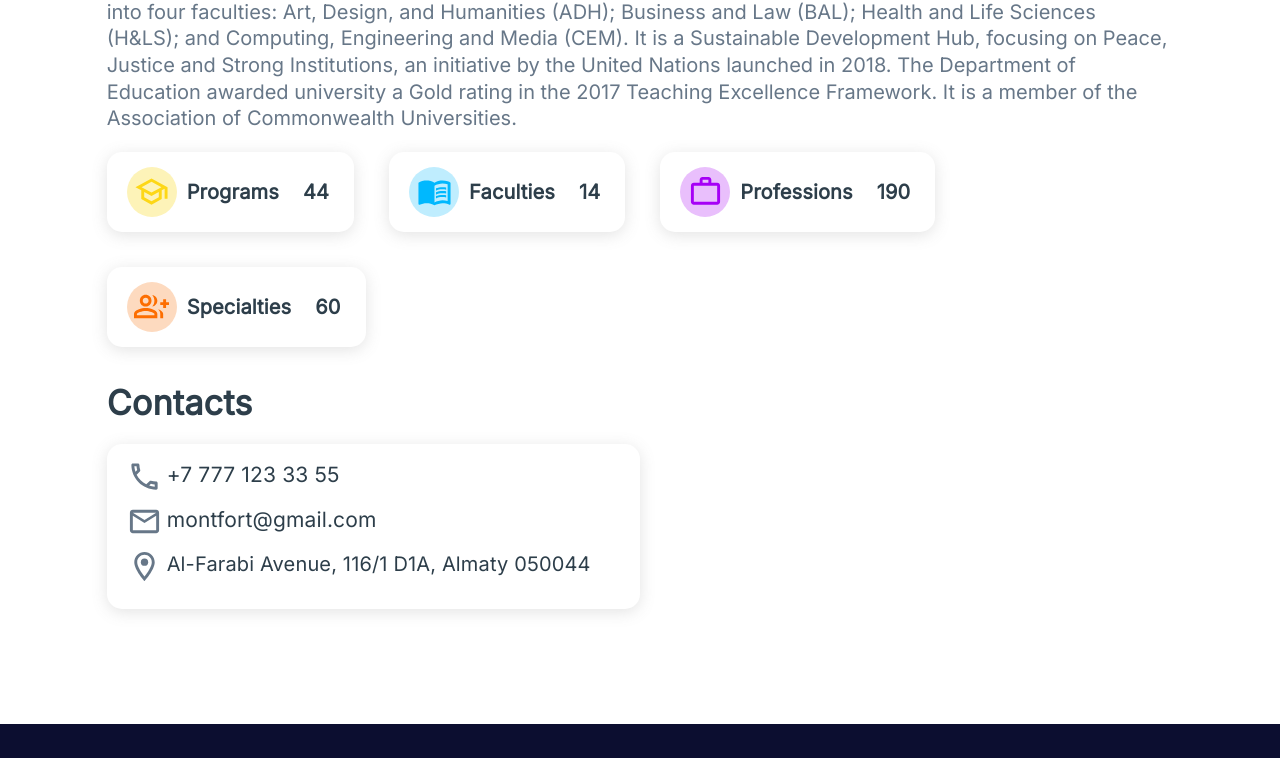
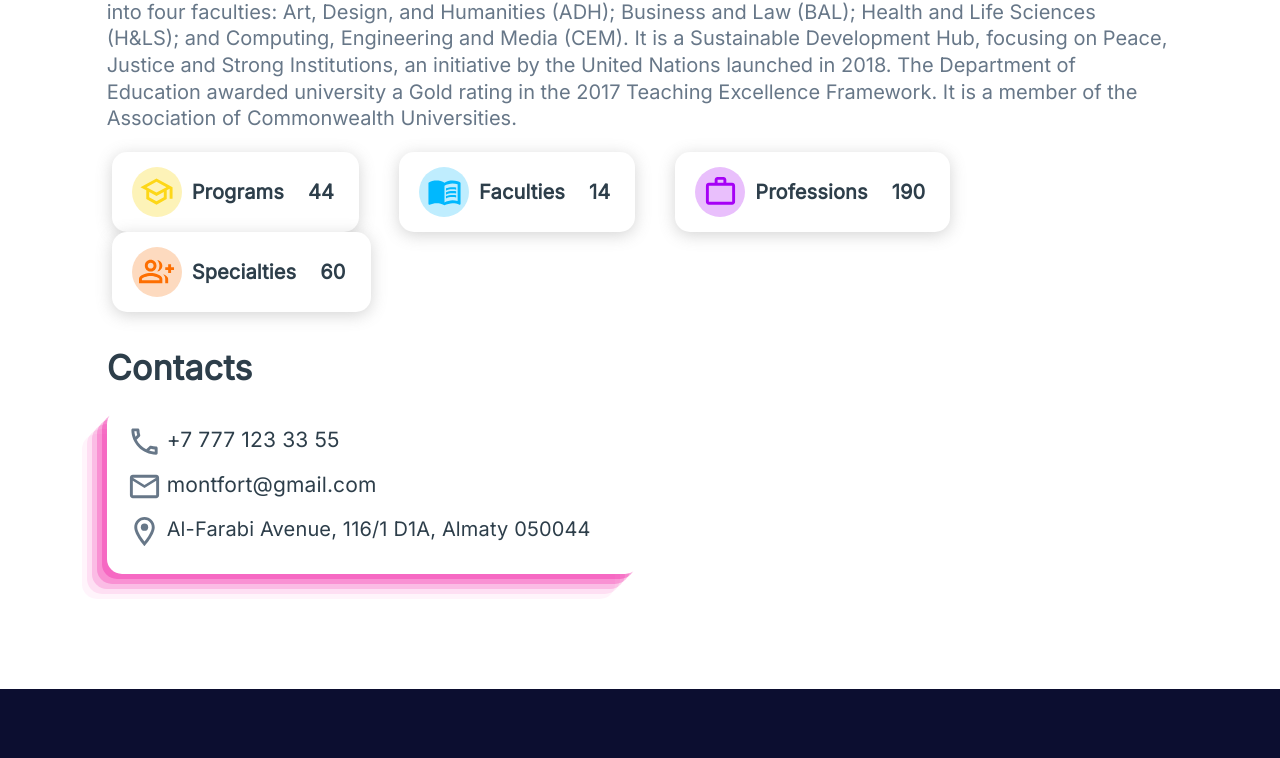
Before and after one commit to TrueVocation/true_vocation_client, a React (Create React App) app: page /university/1 in a window 1280 px wide. Shown: the part 939-1697 px from the top of the page. Built offline with nearby package versions, Linux system fonts and the light colour scheme.

Commit message:
test pages 6 - University pages

```diff
--- a/src/Components/card/UniversityInfoCard.js
+++ b/src/Components/card/UniversityInfoCard.js
@@ -12,10 +12,10 @@ function UniversityInfoCard(props) {
     return (
         <Paper variant={"elevation"} elevation={0} style={{
             borderRadius: 15,
-            boxShadow: "0 3px 16px 0 rgb(114 114 114 / 20%)",
+            boxShadow: "0 3px 16px 0 rgb(114 114 114 / 30%)",
             padding: "15px 25px 15px 20px",
             marginRight:35,
-            marginBottom:35
+            cursor:"pointer",
         }}
                square={true}>
             <Grid container display={"flex"} flexDirection={"row"} alignItems={"center"} justifyContent={"space-between"}>
--- a/src/Pages/Home/Home.js
+++ b/src/Pages/Home/Home.js
@@ -223,10 +223,10 @@ const Home = () => {
                                         style={{color: "rgb(103, 119, 136)", marginTop: 20}}>Our mission is to spread
                                 education that is easy accessible and everyone can learn.</Typography>
                         </CustomAnimatedComponent>
-                        <Grid container justifyContent={"space-between"} flexDirection={"row"} xs={6}
+                        <Grid container flexDirection={"row"}
                               style={{marginTop: 40}}>
                             <CustomAnimatedComponent variants={animationButton} custom={3}>
-                                <Button size={"large"} variant={"outlined"} id={"primary_button_outlined"}>Purchase
+                                <Button size={"large"} style={{marginRight:20}} variant={"outlined"} id={"primary_button_outlined"}>Purchase
                                     now</Button>
                             </CustomAnimatedComponent>
                             <CustomAnimatedComponent variants={animationButton} custom={4}>
--- a/src/Pages/Universities/UniversityDetails.js
+++ b/src/Pages/Universities/UniversityDetails.js
@@ -126,10 +126,10 @@ function UniversityDetails(props) {
                                 a 13th-century Earl of Leicester credited with establishing the first Parliament of
                                 England in 1265.</Typography>
                         </CustomAnimatedComponent>
-                        <Grid container justifyContent={"space-between"} flexDirection={"row"} xs={6}
+                        <Grid container flexDirection={"row"} xs={6}
                               style={{marginTop: 40}}>
                             <CustomAnimatedComponent variants={animationButton} custom={3}>
-                                <Button size={"large"} variant={"outlined"} id={"primary_button_outlined"}>Purchase
+                                <Button size={"large"} style={{marginRight:20}} variant={"outlined"} id={"primary_button_outlined"}>Purchase
                                     now</Button>
                             </CustomAnimatedComponent>
                             <CustomAnimatedComponent variants={animationButton} custom={4}>
@@ -205,20 +205,28 @@ function UniversityDetails(props) {
                             Universities.
                         </Typography>
 
-                       <Grid item container display={"flex"} flexDirection={"row"} style={{marginTop:20}}>
+                       <Grid item container display={"flex"} flexDirection={"row"} style={{marginTop:20, marginBottom:35}}>
+                           <CustomAnimatedComponent style={{borderLeft:"5px solid transparent",borderTopLeftRadius:15,borderBottomLeftRadius:15}} whileHover={{borderLeft:"5px solid rgb(253,215,23)", borderTopLeftRadius:15,borderBottomLeftRadius:15}}>
                            <UniversityInfoCard backColor={"rgb(253,243,184)"} text={{text:"Programs", number:44}} icon={<SchoolOutlined fontSize={"large"} style={{color:"rgb(253,215,23)"}} />} />
+                           </CustomAnimatedComponent>
+                           <CustomAnimatedComponent style={{borderLeft:"5px solid transparent",borderTopLeftRadius:15,borderBottomLeftRadius:15}} whileHover={{borderLeft:"5px solid rgb(0,184,254)", borderTopLeftRadius:15,borderBottomLeftRadius:15}}>
                            <UniversityInfoCard backColor={"rgb(191,237,254)"} text={{text:"Faculties", number:14}} icon={<MenuBookOutlined fontSize={"large"} style={{color:"rgb(0,184,254)"}} />} />
-                           <UniversityInfoCard backColor={"rgb(233,191,252)"} text={{text:"Professions", number:190}} icon={<WorkOutlineOutlined fontSize={"large"} style={{color:"rgb(166,0,246)"}} />} />
-                           {/*<UniversityInfoCard backColor={"rgb(191,253,222)"} text={{text:"Professions", number:193}} icon={<GroupAddOutlined fontSize={"large"} style={{color:"rgb(0,253,123)"}} />} />*/}
+                           </CustomAnimatedComponent>
+                           <CustomAnimatedComponent style={{borderLeft:"5px solid transparent",borderTopLeftRadius:15,borderBottomLeftRadius:15}} whileHover={{borderLeft:"5px solid rgb(166,0,246)", borderTopLeftRadius:15,borderBottomLeftRadius:15}}>
+                               <UniversityInfoCard backColor={"rgb(233,191,252)"} text={{text:"Professions", number:190}} icon={<WorkOutlineOutlined fontSize={"large"} style={{color:"rgb(166,0,246)"}} />} />
+                               </CustomAnimatedComponent>
+                                   {/*<UniversityInfoCard backColor={"rgb(191,253,222)"} text={{text:"Professions", number:193}} icon={<GroupAddOutlined fontSize={"large"} style={{color:"rgb(0,253,123)"}} />} />*/}
+                                   <CustomAnimatedComponent style={{borderLeft:"5px solid transparent",borderTopLeftRadius:15,borderBottomLeftRadius:15}} whileHover={{borderLeft:"5px solid rgb(253,110,1)", borderTopLeftRadius:15,borderBottomLeftRadius:15}}>
                            <UniversityInfoCard backColor={"rgb(253,218,191)"} text={{text:"Specialties", number:60}} icon={<GroupAddOutlined fontSize={"large"} style={{color:"rgb(253,110,1)"}} />} />
-                         </Grid>
+                                   </CustomAnimatedComponent>
+                                   </Grid>
 
                         <Grid item xs={6}>
                             <Typography variant={"h4"} fontFamily={"Inter"} fontWeight={"bold"} alignSelf={"center"}
                                         style={{color: "#2d3e4a", marginBottom: 0}}>Contacts</Typography>
                             <Paper variant={"elevation"} elevation={0} style={{
                                 borderRadius: 15,
-                                boxShadow: "0 3px 16px 0 rgb(114 114 114 / 20%)",
+                                boxShadow: "rgba(240, 46, 170, 0.4) -5px 5px, rgba(240, 46, 170, 0.3) -10px 10px, rgba(240, 46, 170, 0.2) -15px 15px, rgba(240, 46, 170, 0.1) -20px 20px, rgba(240, 46, 170, 0.05) -25px 25px",
                                 padding: "15px 25px 15px 20px",
                                 marginTop:20,
                                 marginBottom:35,
```
